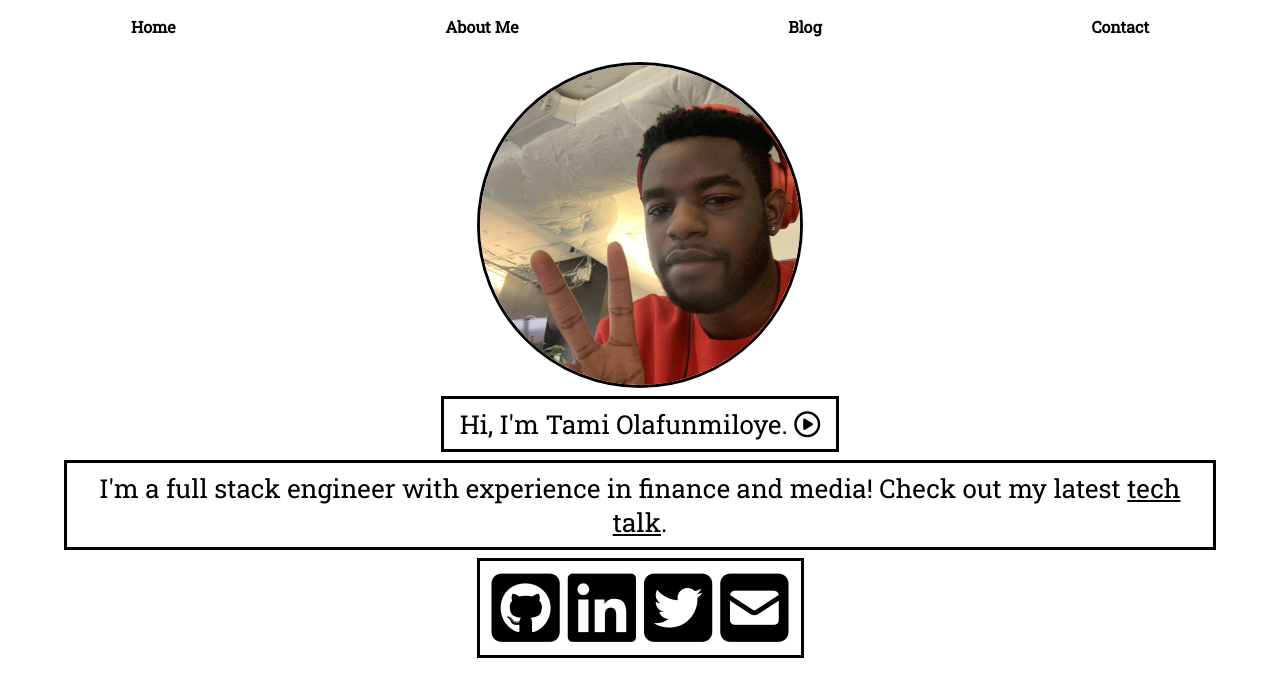
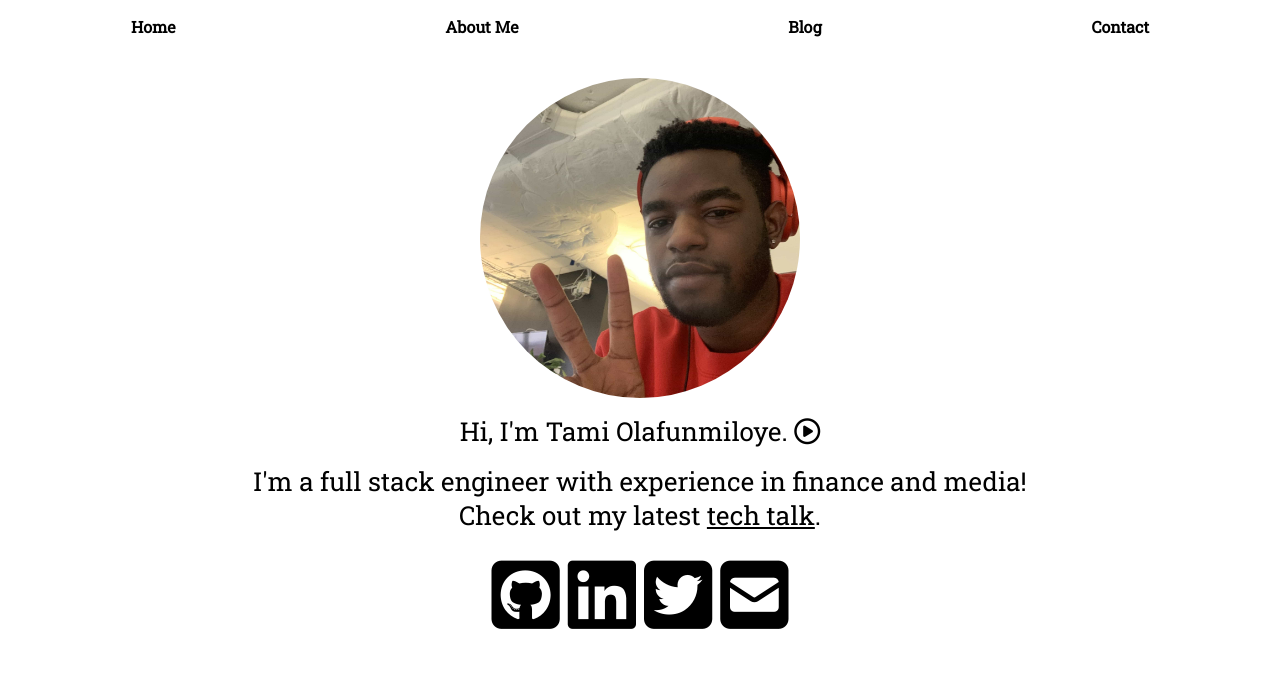
Before and after one commit to tamiolaf/tamiolaf, a React (Create React App) app: page / in a window 1280 px wide. Shown: the top 696 px of the page. Built offline with nearby package versions, Linux system fonts and the light colour scheme.

Commit message:
Remove borders (#59)
* add new fonts, padding, remove border

* some formatting changes

```diff
--- a/src/components/Home.js
+++ b/src/components/Home.js
@@ -5,7 +5,7 @@ import '../scss/Home.scss';
 const Home = () => {
 
 return (
-  <div className="home">
+  <div className="home page__container">
     <main className="home_main">
       <img src={profile_pic} alt={'Tami Olafunmiloye'} className="profile-pic"/>
 
@@ -14,7 +14,7 @@ return (
         I'm a full stack engineer with experience in finance and media! Check out my latest <a className="home_link" href="https://drive.google.com/file/d/1rQhSaJow16yhyrydc6dTgVXeZ4yILL2Q/view?usp=sharing">tech talk</a>.
       </div>
 
-      <ul className="home_box-icon">
+      <ul className="app_box-text home_icon-list">
         <li>
         <a className="icon" href="https://www.github.com/tamiolaf">
           <i className="fab fa-github-square fa-3x"></i>
--- a/src/scss/App.scss
+++ b/src/scss/App.scss
@@ -24,10 +24,7 @@ p {
 }
 
 .app_box-text {
-  background-color: #fff;
-  margin-top: .5rem;
-  padding: .5rem 1rem;
-  border: .1875rem solid #000;
+  margin-top: 1rem;
 }
 
 @keyframes App-logo-spin {
@@ -43,11 +40,20 @@ p {
   max-height: 20rem;
   max-width: 20rem;
   border-radius: 50%;
-  border: .1875rem solid black;
+
+  @media (max-width: 480px) {
+    max-height: 15rem;
+    max-width: 15rem;
+  }
 }
 
 .page__container {
   padding: 0 1rem;
+  margin: 0 6rem;
+
+  @media (max-width: 480px) {
+    margin: 0;
+  }
 }
 
 .app_box-text__paragraph {
--- a/src/scss/Home.scss
+++ b/src/scss/Home.scss
@@ -17,13 +17,15 @@
   font-size: calc(10px + 2vmin);
   padding-left: 5%;
   padding-right: 5%;
+  margin: 0 4rem;
+
+  @media (max-width: 480px) {
+    margin: 0;
+  }
 }
 
-.home_box-icon {
-  background-color: #fff;
-  margin-top: .5rem;
+.home_icon-list {
   padding: .5rem .75rem;
-  border: .1875rem solid #000;
   display: flex;
   justify-content: space-around;
 
```
